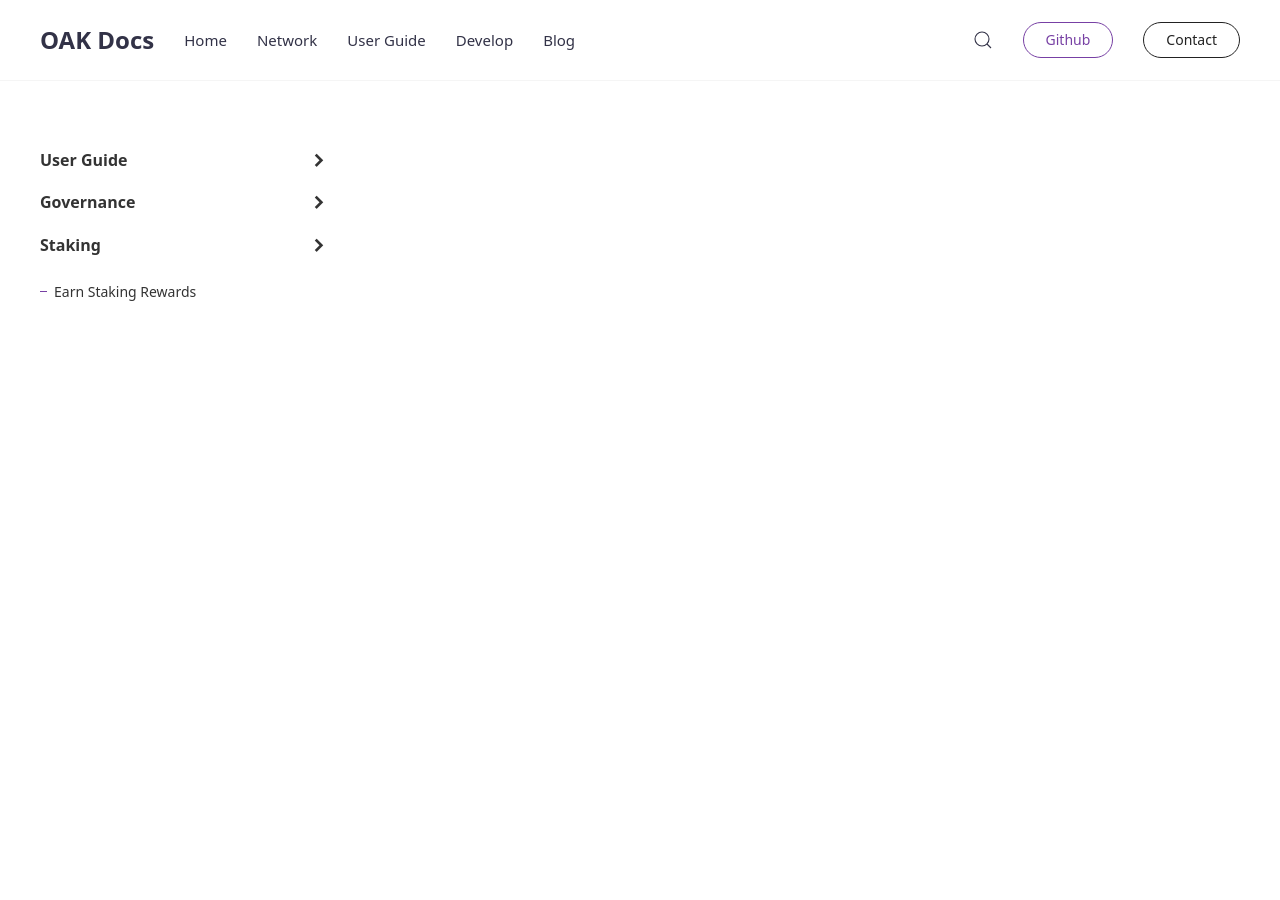
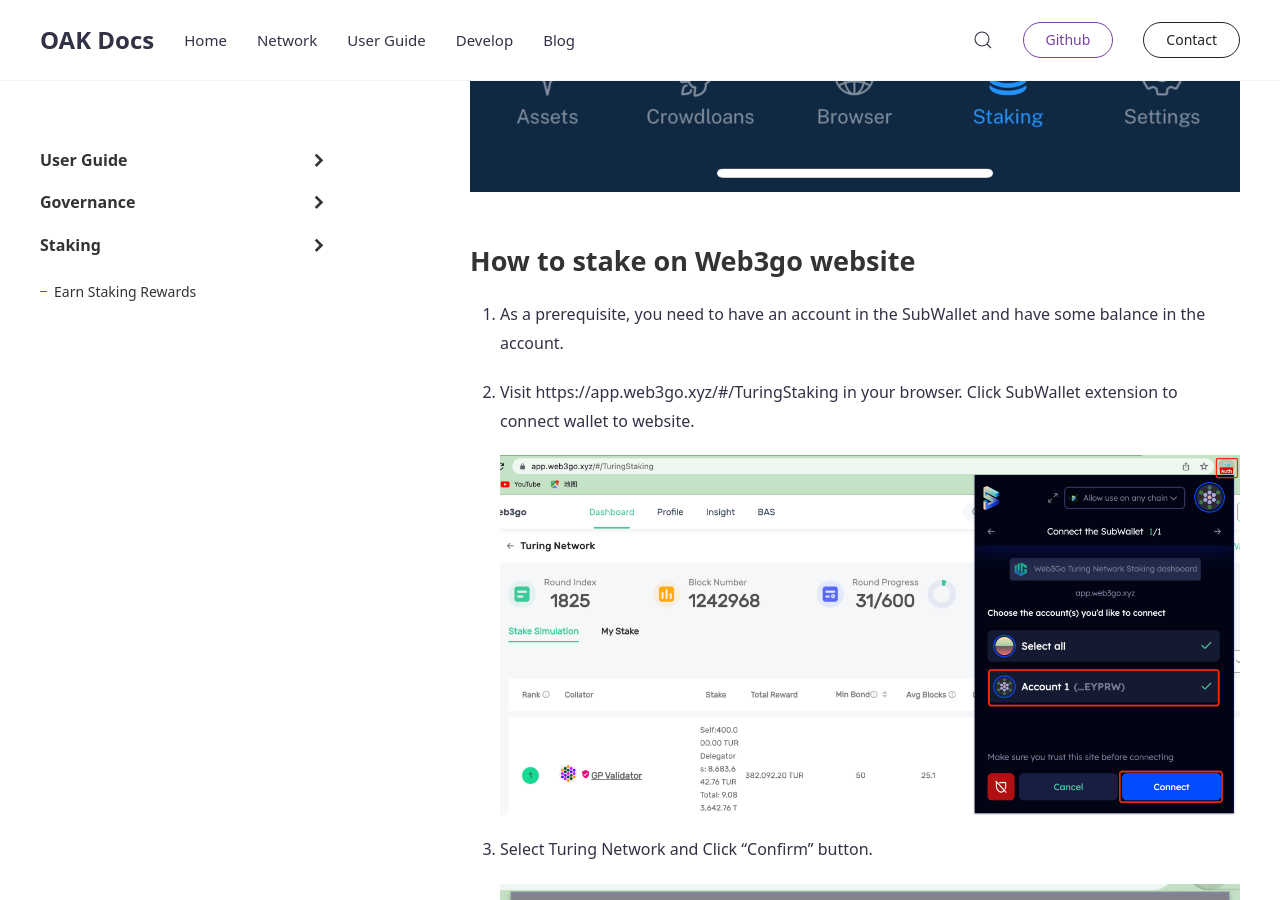
Before and after one commit to AvaProtocol/OAK-docs, a Jekyll site: the page built from _docs/delegation-user.md, in a window 1280 px wide and 900 px high, scrolled down 6871 px. Built offline with Jekyll 4.4.1, drawn with Linux system fonts in a browser that asks for light colours; some of the changed text lies outside the part shown.

Commit message:
Add staking guide with Nova and SubWallet

```diff
--- a/_docs/delegation-user.md
+++ b/_docs/delegation-user.md
@@ -34,10 +34,48 @@
 _Staking TUR tokens is not free of risk. Staked TUR tokens are locked up, and retrieving them requires a waiting period. Additionally, if a collator fails to perform required functions or acts in bad faith, a portion of their total stake can be slashed (i.e. destroyed). This includes the stake of their delegators. If a collators behaves suspiciously or is too often offline, delegators can choose to unbond from them or switch to another collator. Delegators can also mitigate risk by electing to distribute their stake across multiple collators._
 
 ## How to stake on Nova Wallet
-Coming soon ...
+
+1. As a prerequisite, you need to have an account in the Nova wallet and have some balance in the account.
+
+1. Switch to the "Staking" tab, select the Turing network, and click "Start staking".
+
+	![staking](../../assets/img/delegation-user/nova/staking.png)
+
+1. Select a collator, fill in the amount, and click the "continue" button to complete the delegation.
+
+	![delegate](../../assets/img/delegation-user/nova/delegate.png)
+
+1. When you complete the delegation, you can check your delegation results.
+
+![result](../../assets/img/delegation-user/nova/result.png)
 
 ## How to stake on Web3go website
-Coming soon ...
+
+1. As a prerequisite, you need to have an account in the SubWallet and have some balance in the account.
+
+1. Visit https://app.web3go.xyz/#/TuringStaking in your browser. Click SubWallet extension to connect wallet to website.
+
+	![connect-wallet](../../assets/img/delegation-user/web3go/connect-wallet.png)
+
+1. Select Turing Network and Click "Confirm" button.
+
+	![network-selection](../../assets/img/delegation-user/web3go/network-selection.png)
+
+1. Refresh the page, click "Connect Wallet" in the page and select a account.
+
+	![sellect-wallet](../../assets/img/delegation-user/web3go/sellect-wallet.png)
+
+1. Select a collator, fill in the amount, and click the "Confirm" button.
+
+	![delegate](../../assets/img/delegation-user/web3go/delegate.png)
+
+1. Click the "Approve" button in the SubWallet extension to complete the delegation.
+
+	![approve-request](../../assets/img/delegation-user/web3go/approve-request.png)
+
+1. After you complete the delegation, refresh the page and you can check the results of your delegation.
+
+	![result](../../assets/img/delegation-user/web3go/result.png)
 
 ## FAQ
 
```
Also changed, not shown: assets/img/delegation-user/nova/delegate.png (added), assets/img/delegation-user/nova/result.png (added), assets/img/delegation-user/nova/staking.png (added), assets/img/delegation-user/web3go/approve-request.png (added), assets/img/delegation-user/web3go/connect-wallet.png (added), assets/img/delegation-user/web3go/delegate.png (added), assets/img/delegation-user/web3go/network-selection.png (added), assets/img/delegation-user/web3go/result.png (added), assets/img/delegation-user/web3go/sellect-wallet.png (added).
